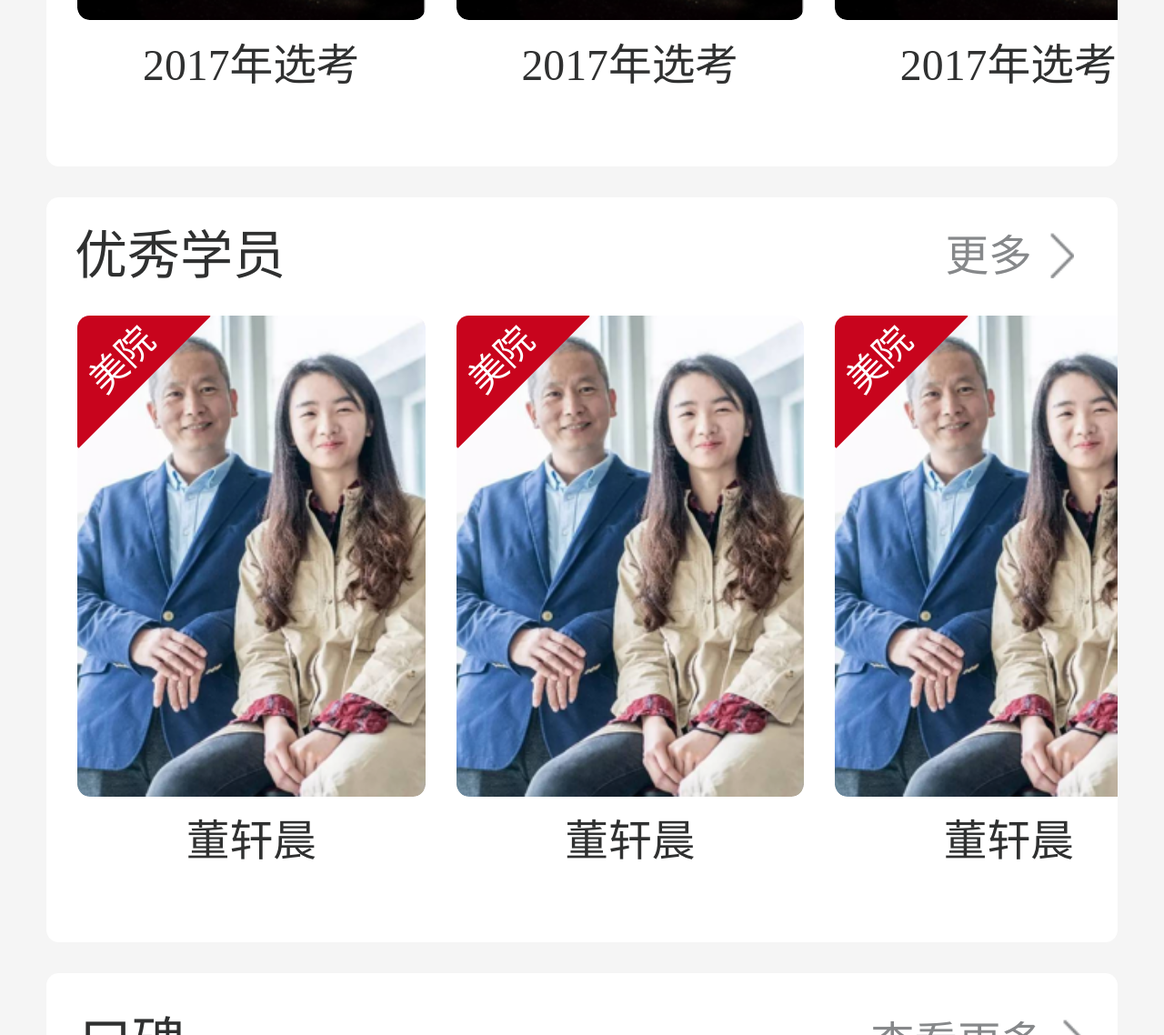
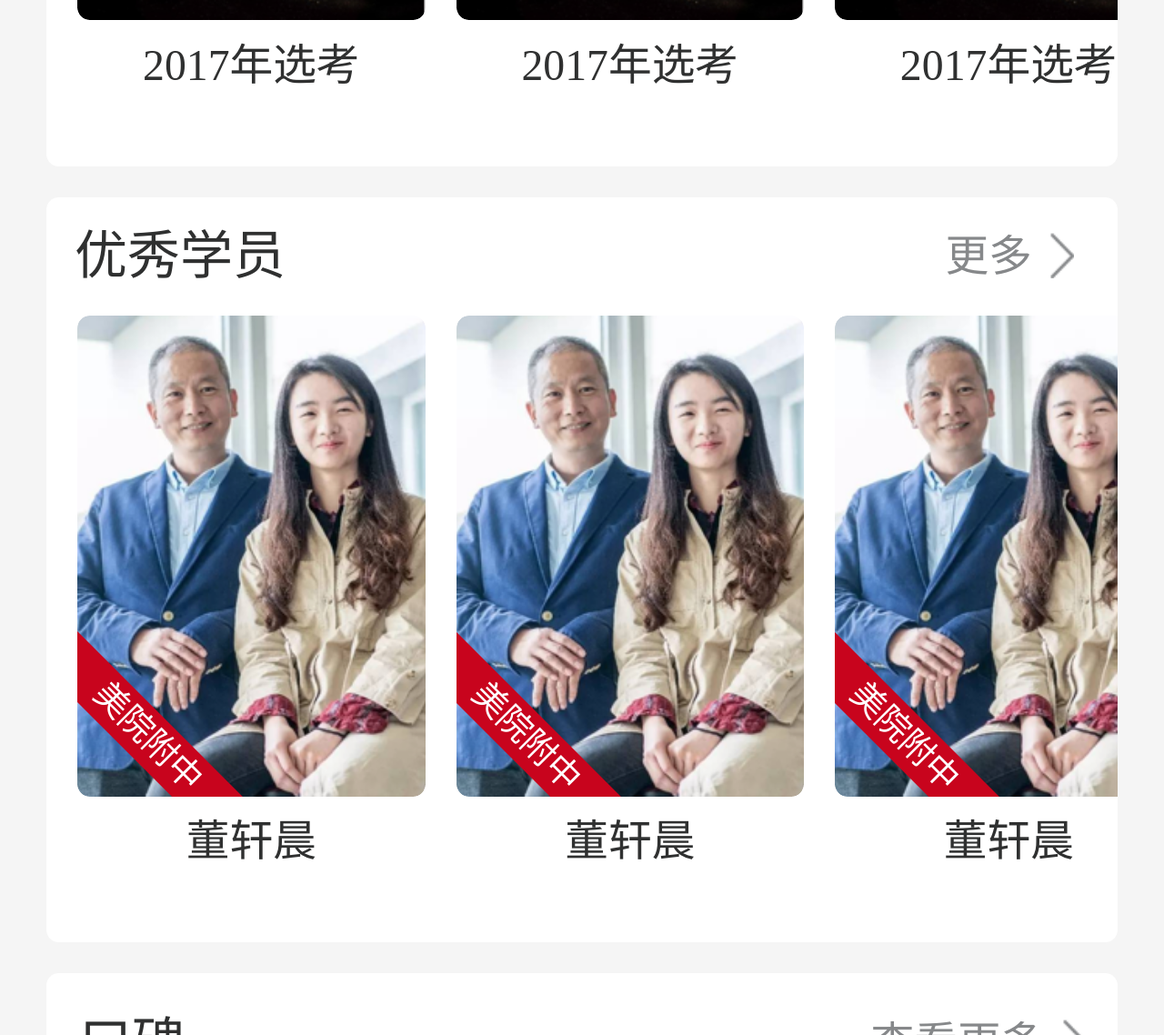
Before and after one commit to ffjy/home, a website: page src/highSchool.html in a window 1280 px wide. Shown: the part 2104-3242 px from the top of the page at 91% size. Drawn offline with nearby package versions, Linux system fonts and the light colour scheme; some packages are replaced by stand-ins of ours; files that its build step writes are made by us from their sources; grey boxes are pictures that could not be loaded.

Commit message:
修改附中优秀学员label

```diff
--- a/src/css/highSchool/index.scss
+++ b/src/css/highSchool/index.scss
@@ -165,17 +165,17 @@ html, body {
         .label {
           display: block;
           position: absolute;
-          width: px2rem(60px);
+          width: px2rem(90px);
           background-color: #C8041D;
-          font-size: px2rem(12px);
+          font-size: px2rem(11px);
           color: #fff;
           text-align: center;
-          height: px2rem(45px);
+          height: px2rem(16px);
           transform-origin: center;
-          transform:  rotate(-45deg);
-          left: -.65rem;
-          top: -.45rem;
-          line-height: px2rem(70px);
+          transform:  rotate(45deg);
+          left: -.6rem;
+          bottom: .3rem;
+          line-height: px2rem(16px);
         }
       }
       .name {
--- a/src/highSchool.html
+++ b/src/highSchool.html
@@ -141,35 +141,35 @@
           <div class="swiper-wrapper">
             <a href="./studentDetails.html" class="swiper-slide">
               <div class="img">
-                <i class="label">美院</i>
+                <i class="label">美院附中</i>
                 <img src="./img/common/placeholder.svg" data-src="./img/home/pt05.png" alt="" class="lazyload">
               </div>
               <p class="name">董轩晨</p>
             </a>
             <a href="./studentDetails.html" class="swiper-slide">
               <div class="img">
-                <i class="label">美院</i>
+                <i class="label">美院附中</i>
                 <img src="./img/common/placeholder.svg" data-src="./img/home/pt05.png" alt="" class="lazyload">
               </div>
               <p class="name">董轩晨</p>
             </a>
             <a href="./studentDetails.html" class="swiper-slide">
               <div class="img">
-                <i class="label">美院</i>
+                <i class="label">美院附中</i>
                 <img src="./img/common/placeholder.svg" data-src="./img/home/pt05.png" alt="" class="lazyload">
               </div>
               <p class="name">董轩晨</p>
             </a>
             <a href="./studentDetails.html" class="swiper-slide">
               <div class="img">
-                <i class="label">美院</i>
+                <i class="label">美院附中</i>
                 <img src="./img/common/placeholder.svg" data-src="./img/home/pt05.png" alt="" class="lazyload">
               </div>
               <p class="name">董轩晨</p>
             </a>
             <a href="./studentDetails.html" class="swiper-slide">
               <div class="img">
-                <i class="label">美院</i>
+                <i class="label">美院附中</i>
                 <img src="./img/common/placeholder.svg" data-src="./img/home/pt05.png" alt="" class="lazyload">
               </div>
               <p class="name">董轩晨</p>
```
